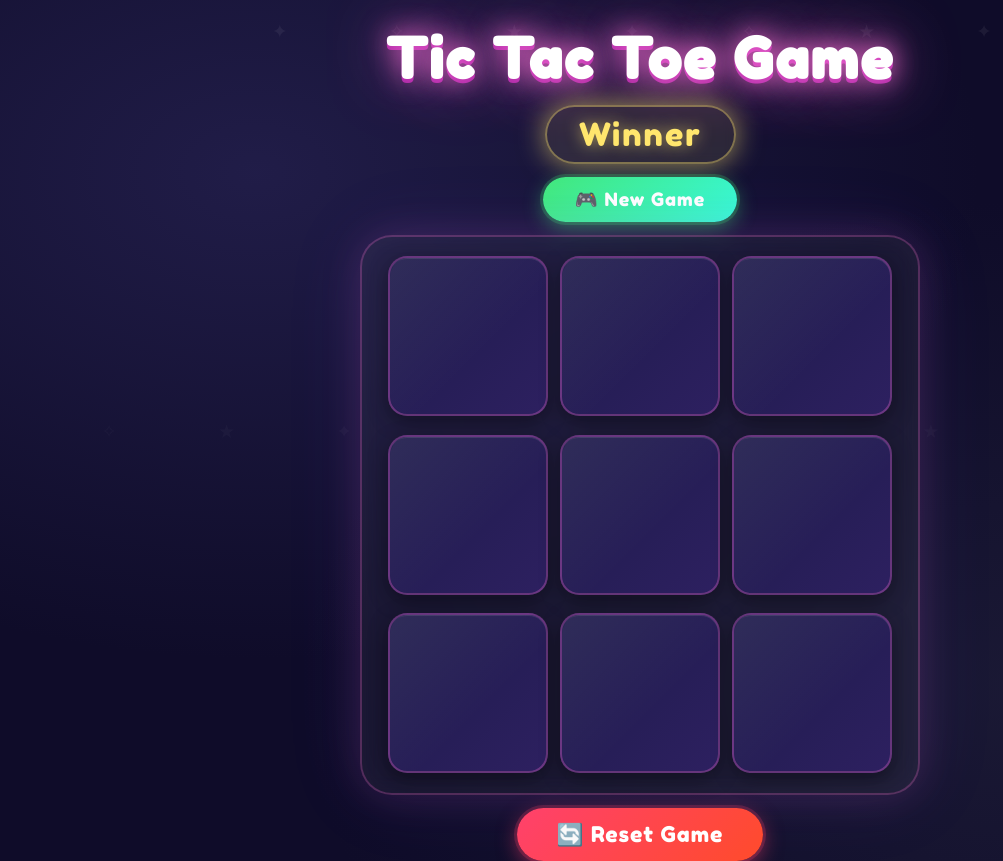
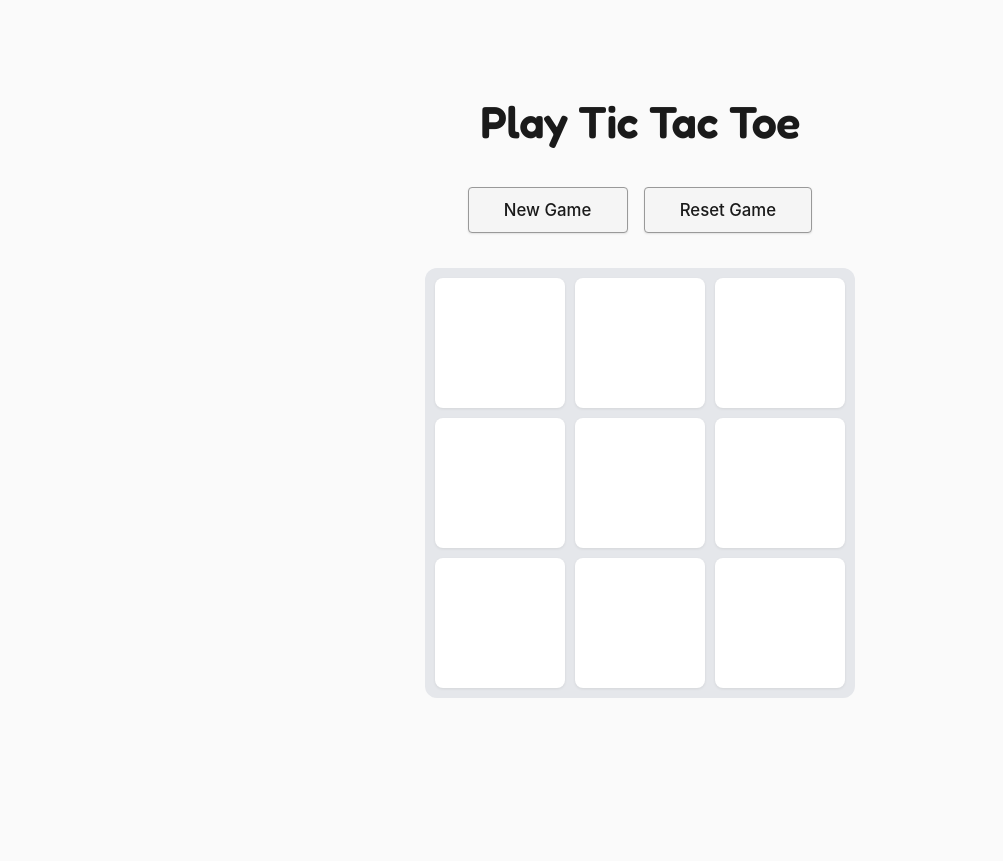
Before and after one commit to mathemynd/classic-games, a plain HTML site: page index.html in a window 1280 px wide. Shown: the whole page, without its empty margins (0-1003 px from the left). After the commit the page ends 800 px from the top, so only its background shows below. Drawn offline with nearby package versions, Linux system fonts and the light colour scheme.

Commit message:
[3/n] Basic improvements and UX changes

```diff
--- a/index.html
+++ b/index.html
@@ -8,11 +8,14 @@
   </head>
   <body>
     <main>
-      <h1>Tic Tac Toe Game</h1>
+      <h1>Play Tic Tac Toe</h1>
       <div>
-        <p id="msg">Winner</p>
+        <p id="msg" class="hide"></p>
       </div>
-      <button id="new-game">New Game</button>
+      <div class="controls">
+        <button id="new-game">New Game</button>
+        <button id="reset-btn">Reset Game</button>
+      </div>
       <div class="container">
         <div class="game">
           <button class="box"></button>
@@ -26,7 +29,6 @@
           <button class="box"></button>
         </div>
       </div>
-      <button id="reset-btn">Reset Game</button>
     </main>
     <script src="app.js"></script>
   </body>
--- a/style.css
+++ b/style.css
@@ -1,4 +1,4 @@
-@import url("https://fonts.googleapis.com/css2?family=Fredoka+One&family=Nunito:wght@400;700;900&display=swap");
+@import url("https://fonts.googleapis.com/css2?family=Fredoka:wght@400;500;600;700&display=swap");
 
 * {
   margin: 0;
@@ -7,354 +7,187 @@
 }
 
 body {
-  background-color: #0f0c29;
-  background-image:
-    radial-gradient(ellipse at 20% 20%, #302b6388 0%, transparent 50%),
-    radial-gradient(ellipse at 80% 80%, #24243e88 0%, transparent 50%);
+  background-color: #fafafa;
   text-align: center;
-  font-family: "Nunito", sans-serif;
+  font-family: -apple-system, BlinkMacSystemFont, "Segoe UI", Roboto, "Helvetica Neue", Arial, sans-serif;
   min-height: 100vh;
-  overflow: hidden;
-}
-
-/* Floating star particles */
-body::before,
-body::after {
-  content: "✦ ✧ ★ ✦ ✧ ★ ✦ ✧ ★ ✦ ✧ ★ ✦ ✧";
-  position: fixed;
-  top: 0;
-  left: 0;
-  width: 200%;
-  font-size: 1.2rem;
-  color: rgba(255, 255, 255, 0.06);
-  letter-spacing: 3rem;
-  line-height: 4rem;
-  pointer-events: none;
-  white-space: nowrap;
-  animation: starDrift 30s linear infinite;
-  z-index: 0;
-}
-body::after {
-  top: 50%;
-  animation-delay: -15s;
-  opacity: 0.5;
-}
-
-@keyframes starDrift {
-  from {
-    transform: translateX(0);
-  }
-  to {
-    transform: translateX(-50%);
-  }
+  color: #222;
+  display: flex;
+  justify-content: center;
+  align-items: center;
+  margin: 0;
 }
 
 main {
-  position: relative;
-  z-index: 1;
-  padding-top: 1.5rem;
   display: flex;
   flex-direction: column;
   align-items: center;
-  gap: 0.8rem;
+  gap: 1.2rem;
+  padding: 2rem;
 }
 
-/* ── Title ── */
 h1 {
-  font-family: "Fredoka One", cursive;
-  font-size: clamp(2rem, 6vw, 3.5rem);
-  color: #fff;
-  letter-spacing: 2px;
-  text-shadow:
-    0 0 20px #ff6fd8,
-    0 0 40px #ff6fd899,
-    0 4px 0 #a020a0;
-  animation: titlePulse 3s ease-in-out infinite;
+  font-size: 2.8rem;
+  font-weight: 600;
+  color: #1a1a1a;
+  letter-spacing: -0.5px;
+  font-family: "Fredoka", -apple-system, BlinkMacSystemFont, "Segoe UI", Roboto, sans-serif;
 }
 
-@keyframes titlePulse {
-  0%,
-  100% {
-    text-shadow:
-      0 0 20px #ff6fd8,
-      0 0 40px #ff6fd899,
-      0 4px 0 #a020a0;
-  }
-  50% {
-    text-shadow:
-      0 0 30px #ff6fd8,
-      0 0 70px #ff6fd8cc,
-      0 4px 0 #a020a0;
-  }
+#msg {
+  font-size: 1.3rem;
+  font-weight: 600;
+  font-family: "Fredoka", -apple-system, BlinkMacSystemFont, "Segoe UI", Roboto, sans-serif;
+  padding: 0.7rem 2.2rem;
+  border-radius: 50px;
+  margin: 0.2rem 0 0.5rem 0;
+  letter-spacing: 0.3px;
+  min-width: 200px;
 }
 
-/* ── Winner message ── */
-#msg {
-  font-family: "Fredoka One", cursive;
-  font-size: clamp(1.4rem, 4vw, 2rem);
-  color: #ffe66d;
-  background: rgba(255, 230, 109, 0.1);
-  border: 2px solid rgba(255, 230, 109, 0.4);
-  border-radius: 50px;
-  padding: 0.5rem 2rem;
-  letter-spacing: 2px;
-  text-shadow: 0 0 16px #ffe66d99;
-  animation:
-    msgPop 0.4s cubic-bezier(0.34, 1.56, 0.64, 1) both,
-    msgGlow 2s ease-in-out infinite;
-  backdrop-filter: blur(6px);
+#msg.winner-msg {
+  color: #fff;
+  background: linear-gradient(135deg, #10b981 0%, #059669 100%);
+  box-shadow: 0 4px 14px rgba(16, 185, 129, 0.4);
 }
 
-@keyframes msgPop {
-  from {
-    transform: scale(0.5);
-    opacity: 0;
-  }
-  to {
-    transform: scale(1);
-    opacity: 1;
-  }
+#msg.draw-msg {
+  color: #fff;
+  background: linear-gradient(135deg, #6b7280 0%, #4b5563 100%);
+  box-shadow: 0 4px 14px rgba(107, 114, 128, 0.4);
 }
 
-@keyframes msgGlow {
-  0%,
-  100% {
-    box-shadow: 0 0 12px rgba(255, 230, 109, 0.3);
-  }
-  50% {
-    box-shadow: 0 0 28px rgba(255, 230, 109, 0.6);
-  }
+.hide {
+  display: none;
 }
 
-/* ── .hide utility — used by your JS ── */
-.hide {
-  display: none !important;
+.controls {
+  display: flex;
+  gap: 1rem;
+  margin-bottom: 0.5rem;
 }
 
-/* ── New Game button (above board) ── */
-#new-game {
-  padding: 0.7rem 2rem;
-  font-family: "Fredoka One", cursive;
-  font-size: 1.15rem;
-  letter-spacing: 1px;
-  color: #fff;
-  background: linear-gradient(135deg, #43e97b 0%, #38f9d7 100%);
-  border: none;
-  border-radius: 50px;
+#new-game,
+#reset-btn {
+  padding: 0.75rem 2.2rem;
+  font-size: 1.05rem;
+  font-weight: 500;
+  font-family: inherit;
+  color: #1a1a1a;
+  background: #f5f5f5;
+  border: 1px solid #999;
+  border-radius: 4px;
   cursor: pointer;
-  position: relative;
-  overflow: hidden;
-  box-shadow:
-    0 6px 20px rgba(67, 233, 123, 0.45),
-    0 0 0 3px rgba(67, 233, 123, 0.2);
-  transition:
-    transform 0.15s ease,
-    box-shadow 0.2s ease;
+  box-shadow: 0 1px 2px rgba(0, 0, 0, 0.1);
 }
 
-#new-game::before {
-  content: "🎮 ";
+#new-game:hover,
+#reset-btn:hover {
+  background: #e8e8e8;
+  border-color: #666;
 }
 
-#new-game::after {
-  content: "";
-  position: absolute;
-  top: -50%;
-  left: -60%;
-  width: 50%;
-  height: 200%;
-  background: rgba(255, 255, 255, 0.25);
-  transform: skewX(-20deg);
-  transition: left 0.4s ease;
+#new-game:active,
+#reset-btn:active {
+  background: #dcdcdc;
+  box-shadow: inset 0 1px 3px rgba(0, 0, 0, 0.2);
 }
 
-#new-game:hover {
-  transform: translateY(-3px) scale(1.05);
-  box-shadow:
-    0 10px 28px rgba(67, 233, 123, 0.55),
-    0 0 0 4px rgba(67, 233, 123, 0.3);
-}
-
-#new-game:hover::after {
-  left: 130%;
-}
-#new-game:active {
-  transform: translateY(0) scale(0.97);
-}
-
-/* ── Board container ── */
 .container {
   display: flex;
   justify-content: center;
   align-items: center;
+  margin: 0.5rem 0;
 }
 
-/* ── Game grid ── */
 .game {
-  height: 70vmin;
-  width: 70vmin;
-  display: flex;
-  flex-wrap: wrap;
-  justify-content: center;
-  align-items: center;
-  gap: 1.5vmin;
-  background: rgba(255, 255, 255, 0.04);
-  border-radius: 2rem;
-  padding: 2vmin;
-  backdrop-filter: blur(10px);
-  border: 2px solid rgba(255, 111, 216, 0.25);
-  box-shadow:
-    0 0 40px rgba(255, 111, 216, 0.15),
-    0 0 80px rgba(111, 76, 255, 0.1),
-    inset 0 0 40px rgba(255, 255, 255, 0.03);
+  display: grid;
+  grid-template-columns: repeat(3, 130px);
+  grid-template-rows: repeat(3, 130px);
+  gap: 10px;
+  padding: 10px;
+  background: #e5e7eb;
+  border-radius: 12px;
 }
 
-/* ── Cell buttons ── */
 .box {
-  height: 20vmin;
-  width: 20vmin;
-  border-radius: 1.2rem;
-  background: linear-gradient(135deg, #1e1b4b 0%, #2d2060 100%);
-  border: 2px solid rgba(255, 111, 216, 0.3);
-  box-shadow:
-    0 6px 20px rgba(0, 0, 0, 0.4),
-    inset 0 1px 0 rgba(255, 255, 255, 0.1);
-  font-family: "Fredoka One", cursive;
-  font-size: 10vmin;
-  color: #ff6fd8;
-  text-shadow:
-    0 0 10px #ff6fd8,
-    0 0 25px #ff6fd899;
+  width: 130px;
+  height: 130px;
+  border: none;
+  border-radius: 8px;
+  background: #fff;
+  font-size: 4rem;
+  font-family: "SF Pro Display", -apple-system, BlinkMacSystemFont, "Segoe UI", Roboto, sans-serif;
+  font-weight: 300;
+  color: #1f2937;
   cursor: pointer;
-  transition:
-    transform 0.12s ease,
-    box-shadow 0.2s ease,
-    background 0.2s ease;
-  position: relative;
-  overflow: hidden;
+  transition: all 0.12s ease;
+  box-shadow: 0 1px 3px rgba(0, 0, 0, 0.08);
+  line-height: 1;
 }
 
-/* Gloss sheen */
-.box::before {
-  content: "";
-  position: absolute;
-  inset: 0;
-  background: linear-gradient(
-    135deg,
-    rgba(255, 255, 255, 0.08) 0%,
-    transparent 60%
-  );
-  border-radius: inherit;
-  pointer-events: none;
+.box.x {
+  color: #dc2626;
+  font-weight: 400;
+}
+
+.box.o {
+  color: #1f2937;
+  font-weight: 400;
+}
+
+.box.winner {
+  background: #10b981;
+  color: #fff;
+  box-shadow: 0 2px 8px rgba(16, 185, 129, 0.3);
+}
+
+.box.winner.x,
+.box.winner.o {
+  color: #fff;
 }
 
 .box:hover:not(:disabled) {
-  transform: translateY(-4px) scale(1.04);
-  background: linear-gradient(135deg, #2a2570 0%, #3b2d85 100%);
-  border-color: rgba(255, 111, 216, 0.7);
-  box-shadow:
-    0 12px 30px rgba(0, 0, 0, 0.5),
-    0 0 20px rgba(255, 111, 216, 0.35),
-    inset 0 1px 0 rgba(255, 255, 255, 0.15);
+  background: #f9fafb;
+  box-shadow: 0 2px 6px rgba(0, 0, 0, 0.12);
+  transform: translateY(-1px);
 }
 
 .box:active:not(:disabled) {
-  transform: translateY(0) scale(0.96);
-}
-
-/* Pop-in animation when X or O is placed */
-.box:not(:empty) {
-  animation: popIn 0.25s cubic-bezier(0.34, 1.56, 0.64, 1) both;
-}
-
-@keyframes popIn {
-  from {
-    transform: scale(0) rotate(-15deg);
-    opacity: 0;
-  }
-  to {
-    transform: scale(1) rotate(0deg);
-    opacity: 1;
-  }
+  transform: translateY(0);
+  box-shadow: 0 1px 2px rgba(0, 0, 0, 0.08);
 }
 
 .box:disabled {
   cursor: default;
 }
 
-.box:disabled:not(:empty) {
-  border-color: rgba(255, 111, 216, 0.55);
-  box-shadow:
-    0 6px 20px rgba(0, 0, 0, 0.4),
-    0 0 16px rgba(255, 111, 216, 0.35);
-}
+@media (max-width: 480px) {
+  main {
+    gap: 1rem;
+    padding: 1rem;
+  }
 
-/* ── Reset button (below board) ── */
-#reset-btn {
-  padding: 0.85rem 2.5rem;
-  font-family: "Fredoka One", cursive;
-  font-size: 1.35rem;
-  letter-spacing: 1px;
-  color: #fff;
-  background: linear-gradient(135deg, #ff416c 0%, #ff4b2b 100%);
-  border: none;
-  border-radius: 50px;
-  cursor: pointer;
-  position: relative;
-  overflow: hidden;
-  box-shadow:
-    0 6px 20px rgba(255, 65, 108, 0.5),
-    0 0 0 3px rgba(255, 65, 108, 0.2);
-  transition:
-    transform 0.15s ease,
-    box-shadow 0.2s ease;
-}
+  h1 {
+    font-size: 2.2rem;
+  }
 
-#reset-btn::before {
-  content: "🔄 ";
-}
+  .game {
+    grid-template-columns: repeat(3, 100px);
+    grid-template-rows: repeat(3, 100px);
+    gap: 8px;
+    padding: 8px;
+  }
 
-#reset-btn::after {
-  content: "";
-  position: absolute;
-  top: -50%;
-  left: -60%;
-  width: 50%;
-  height: 200%;
-  background: rgba(255, 255, 255, 0.2);
-  transform: skewX(-20deg);
-  transition: left 0.4s ease;
-}
+  .box {
+    width: 100px;
+    height: 100px;
+    font-size: 3rem;
+    border-radius: 6px;
+  }
 
-#reset-btn:hover {
-  transform: translateY(-3px) scale(1.05);
-  box-shadow:
-    0 10px 30px rgba(255, 65, 108, 0.6),
-    0 0 0 4px rgba(255, 65, 108, 0.3);
-}
-
-#reset-btn:hover::after {
-  left: 130%;
-}
-#reset-btn:active {
-  transform: translateY(0) scale(0.97);
-}
-
-/* ── Responsive ── */
-@media (max-width: 480px) {
-  h1 {
-    font-size: 1.8rem;
-  }
-  #reset-btn {
-    font-size: 1.1rem;
-    padding: 0.7rem 2rem;
-  }
-  #new-game {
-    font-size: 1rem;
-    padding: 0.6rem 1.6rem;
-  }
   #msg {
-    font-size: 1.2rem;
-    padding: 0.4rem 1.2rem;
+    font-size: 1.15rem;
+    padding: 0.6rem 1.8rem;
   }
 }
```
Also changed, not shown: app.js (+15 -2 lines).
